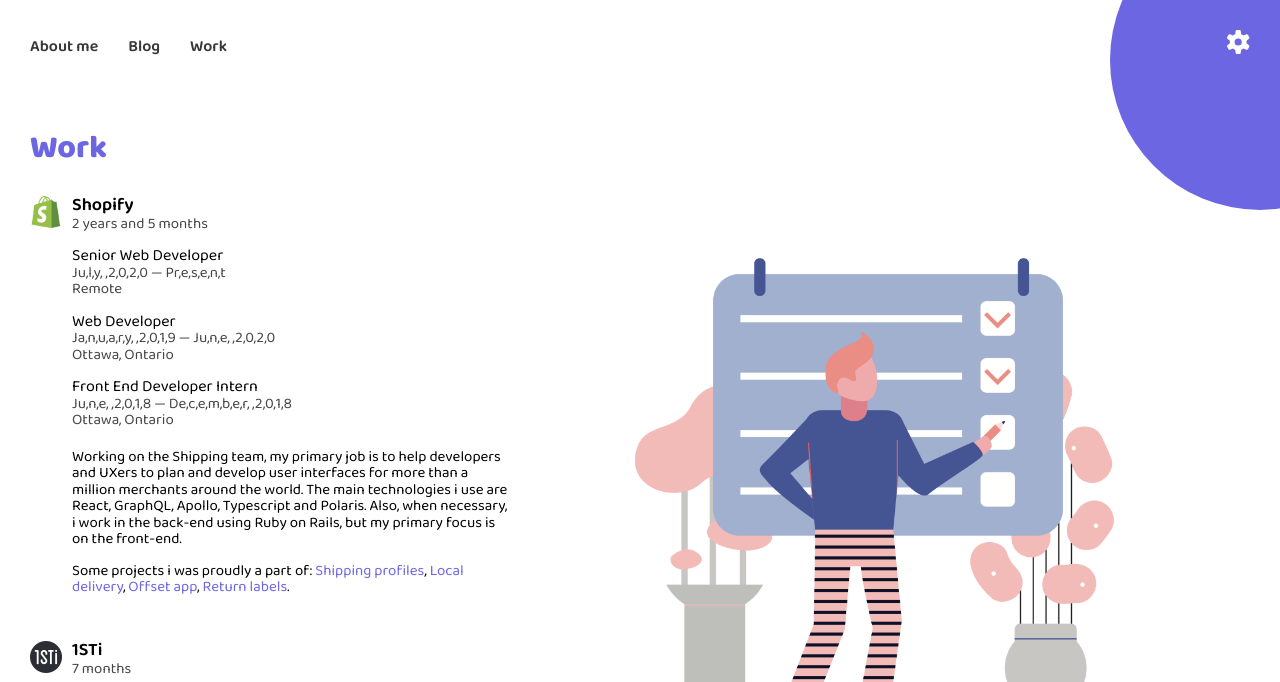
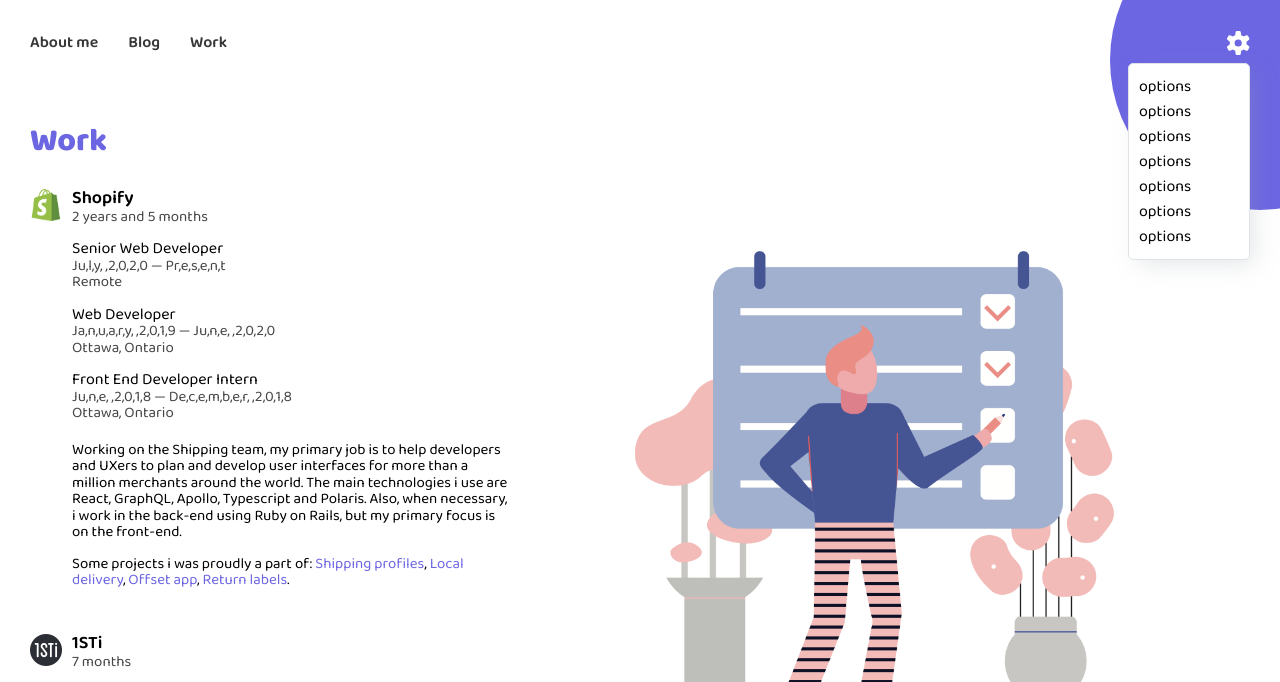
Before and after one commit to lucasfrosty/portfolio-v2, a Gatsby site: page /work in a window 1280 px wide. Both pictures are taken after a click on the button "Switch to portuguese". Shown: the top 682 px of the page. Built offline with nearby package versions, Linux system fonts and the light colour scheme; Gatsby itself is replaced by a stand-in of ours.

Commit message:
quick ux fixes for popover

```diff
--- a/src/components/language-switcher-button.tsx
+++ b/src/components/language-switcher-button.tsx
@@ -45,6 +45,10 @@ const ResetedButton = styled.button.attrs((props) => ({
 
   line-height: normal;
 
+  &:active {
+    outline: none;
+  }
+
   -webkit-font-smoothing: inherit;
   -moz-osx-font-smoothing: inherit;
 
@@ -62,6 +66,8 @@ const Wrapper = styled.span`
 `;
 
 const SettingsIconWrapper = styled.div`
+  display: flex;
+  align-items: center;
   path {
     fill: #fff;
   }
@@ -77,6 +83,21 @@ const SettingsIconWrapper = styled.div`
       fill: ${(props) => props.theme.text};
     }
   }
+`;
+
+const ActionList = styled.div`
+  z-index: 99;
+  padding: 10px;
+  margin-top: 8px;
+  min-width: 100px;
+  border-radius: 5px;
+  background-color: #fff;
+
+  border: 1px solid #dfe3e8;
+
+  -webkit-box-shadow: 7px 7px 23px -3px rgba(149, 157, 165, 0.25);
+  -moz-box-shadow: 7px 7px 23px -3px rgba(149, 157, 165, 0.25);
+  box-shadow: 7px 7px 23px -3px rgba(149, 157, 165, 0.25);
 `;
 
 export function LanguageSwitcherButton() {
@@ -113,8 +134,22 @@ export function LanguageSwitcherButton() {
 
   return (
     <Wrapper>
-      <Popover active={isActive} activator={activator}>
-        <div>Popper</div>
+      <Popover
+        active={isActive}
+        activator={activator}
+        options={{
+          placement: 'bottom-end',
+        }}
+      >
+        <ActionList>
+          <div>options</div>
+          <div>options</div>
+          <div>options</div>
+          <div>options</div>
+          <div>options</div>
+          <div>options</div>
+          <div>options</div>
+        </ActionList>
       </Popover>
     </Wrapper>
   );
--- a/src/components/popover.tsx
+++ b/src/components/popover.tsx
@@ -1,16 +1,22 @@
 import React, {useState, cloneElement} from 'react';
 import {usePopper} from 'react-popper';
+import {Options as PopperOptions} from '@popperjs/core';
 
 interface Props {
   activator: React.ReactElement;
   children: React.ReactElement;
   active: boolean;
+  options?: Parameters<typeof usePopper>['2'];
 }
 
-export function Popover({activator, active, children}: Props) {
+export function Popover({activator, active, children, options}: Props) {
   const [referenceElement, setReferenceElement] = useState(null);
   const [popperElement, setPopperElement] = useState(null);
-  const {styles, attributes} = usePopper(referenceElement, popperElement);
+  const {styles, attributes} = usePopper(
+    referenceElement,
+    popperElement,
+    options,
+  );
 
   const clonedActivator = cloneElement(activator, {
     ref: setReferenceElement,
```
